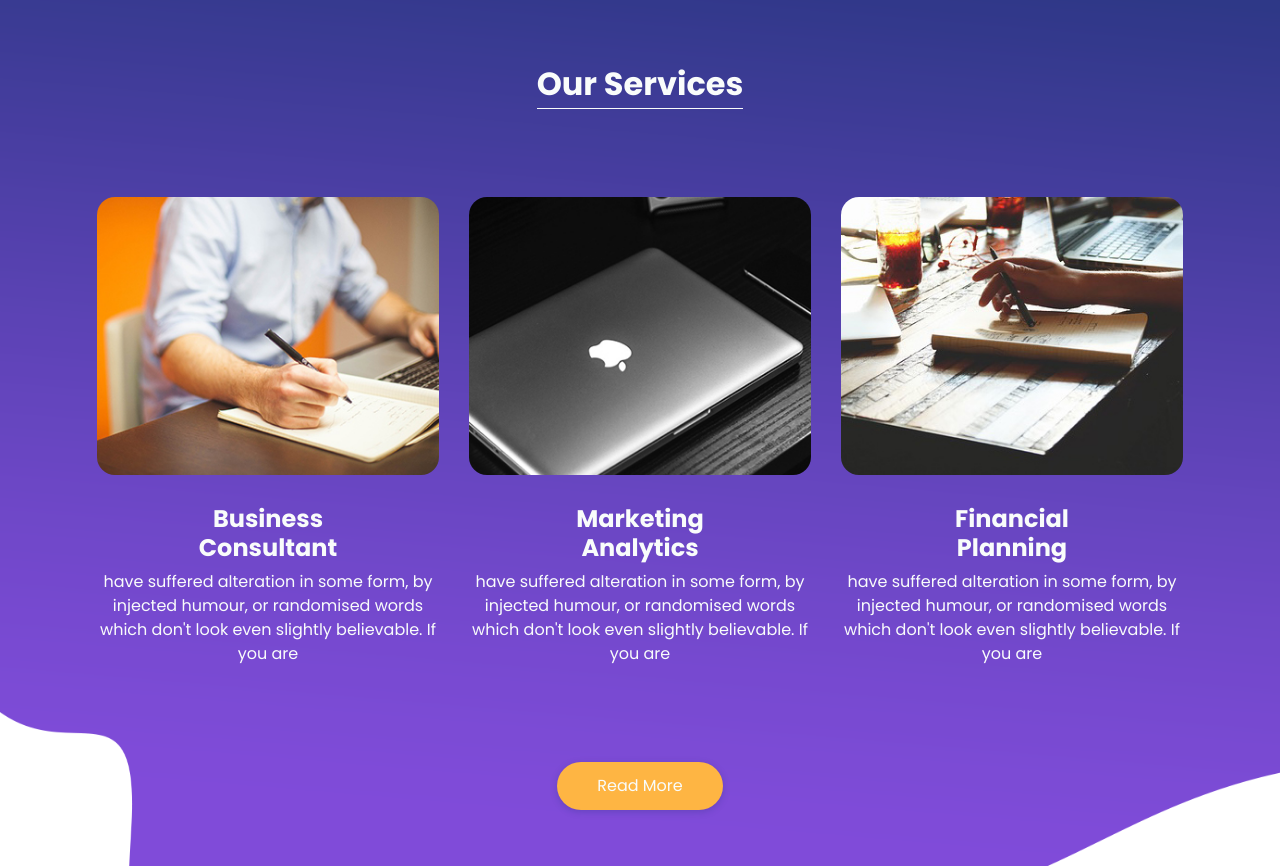
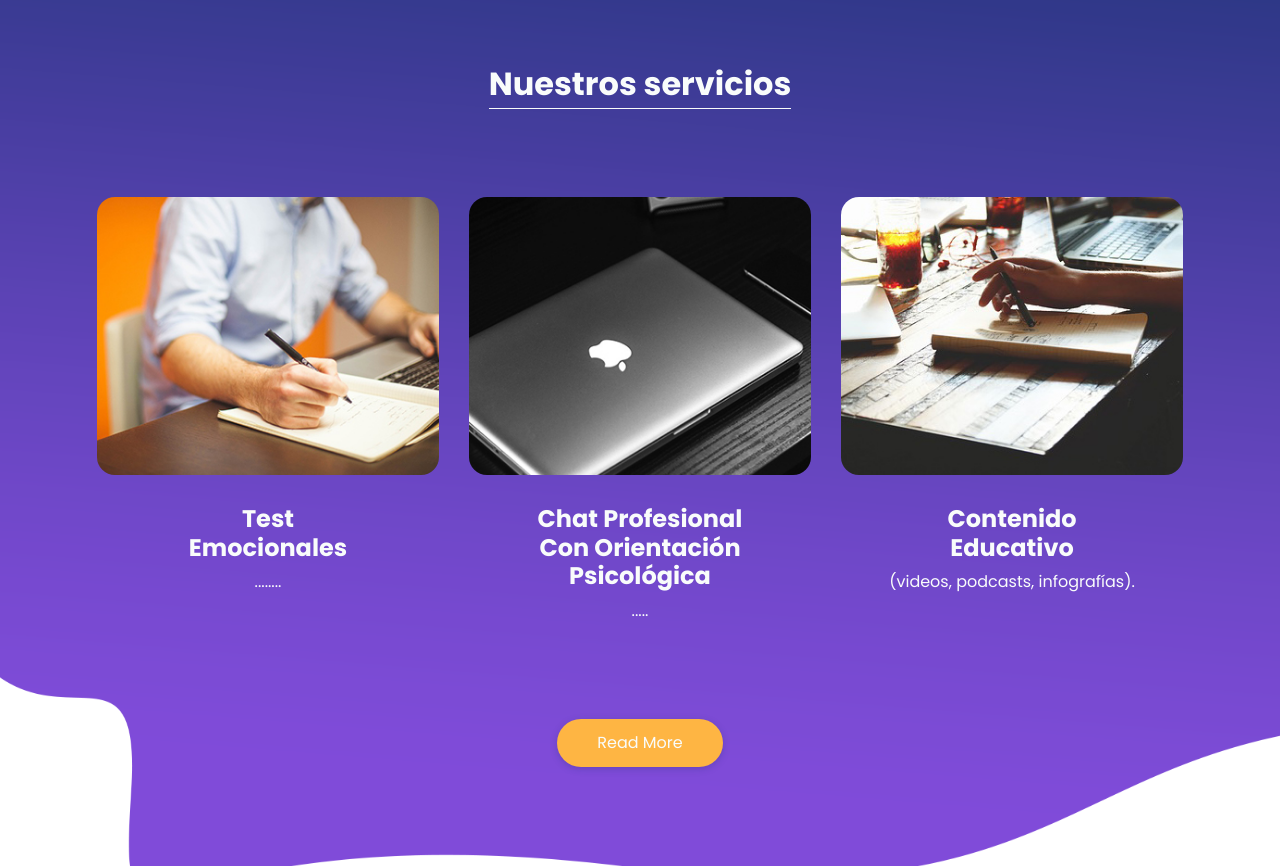
Before and after one commit to 3duard016/mindlinkk, a plain HTML site: page index.html in a window 1280 px wide. Shown: the part 1693-2559 px from the top of the page. Drawn offline with nearby package versions, Linux system fonts and the light colour scheme.

Commit message:
Update index.html

```diff
--- a/index.html
+++ b/index.html
@@ -214,7 +214,7 @@ El proyecto busca reducir ansiedad, depresión, estrés y aislamiento social, pr
     <div class="container">
       <div class="custom_heading-container">
         <h2>
-          Our Services
+          Nuestros servicios
         </h2>
       </div>
       <div class="service_container layout_padding2">
@@ -224,12 +224,11 @@ El proyecto busca reducir ansiedad, depresión, estrés y aislamiento social, pr
           </div>
           <div class="detail-box">
             <h4>
-              Business <br/>
-              Consultant
+              Test  <br/>
+              Emocionales
             </h4>
             <p>
-              have suffered alteration in some form, by injected humour, or randomised words which don&#39;t look even
-              slightly believable. If you are
+              ........
             </p>
           </div>
         </div>
@@ -239,12 +238,11 @@ El proyecto busca reducir ansiedad, depresión, estrés y aislamiento social, pr
           </div>
           <div class="detail-box">
             <h4>
-              Marketing <br/>
-              Analytics
+              Chat Profesional  <br/>
+              Con Orientación Psicológica
             </h4>
             <p>
-              have suffered alteration in some form, by injected humour, or randomised words which don&#39;t look even
-              slightly believable. If you are
+              .....
             </p>
           </div>
         </div>
@@ -254,12 +252,11 @@ El proyecto busca reducir ansiedad, depresión, estrés y aislamiento social, pr
           </div>
           <div class="detail-box">
             <h4>
-              Financial <br/>
-              Planning
+              Contenido <br/>
+              Educativo
             </h4>
             <p>
-              have suffered alteration in some form, by injected humour, or randomised words which don&#39;t look even
-              slightly believable. If you are
+              (videos, podcasts, infografías).
             </p>
           </div>
         </div>
```
